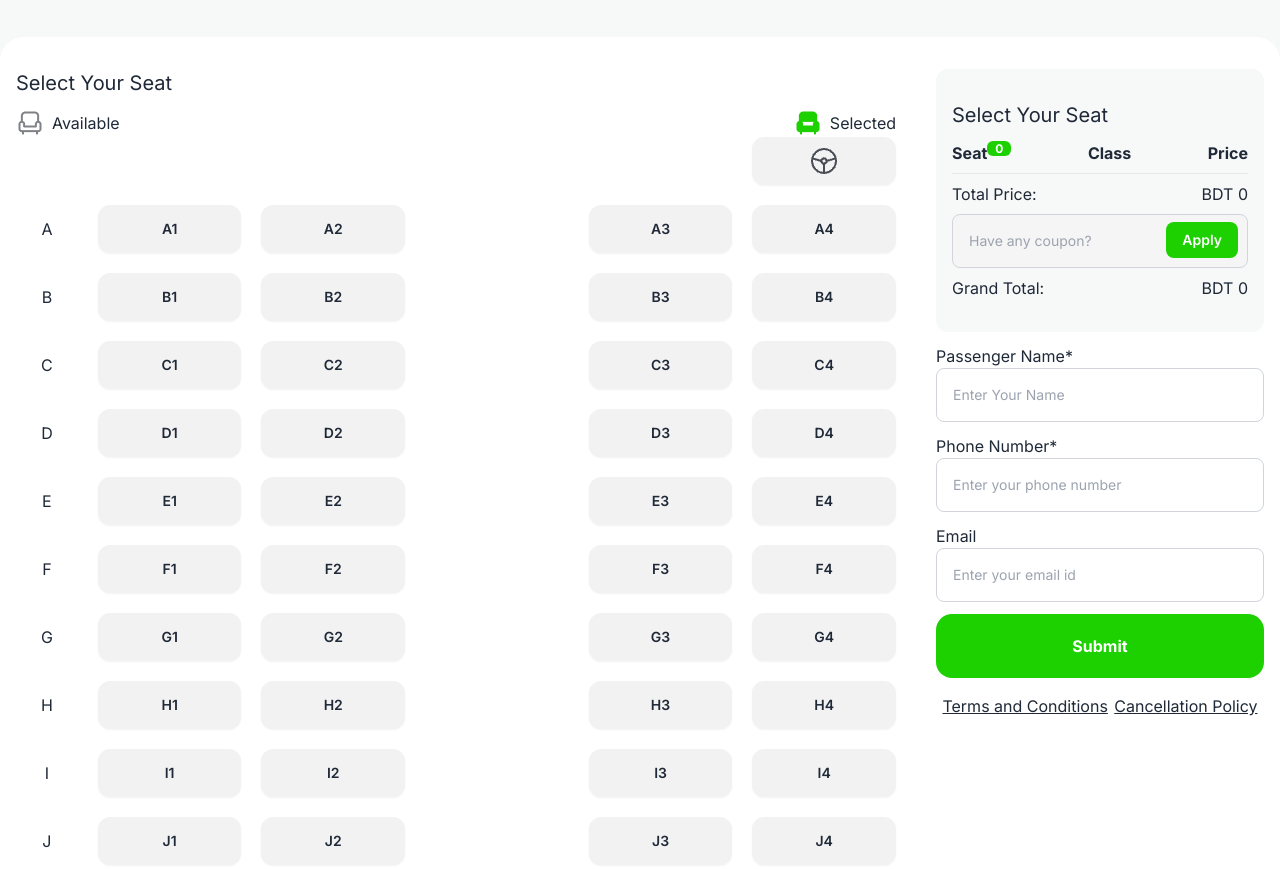
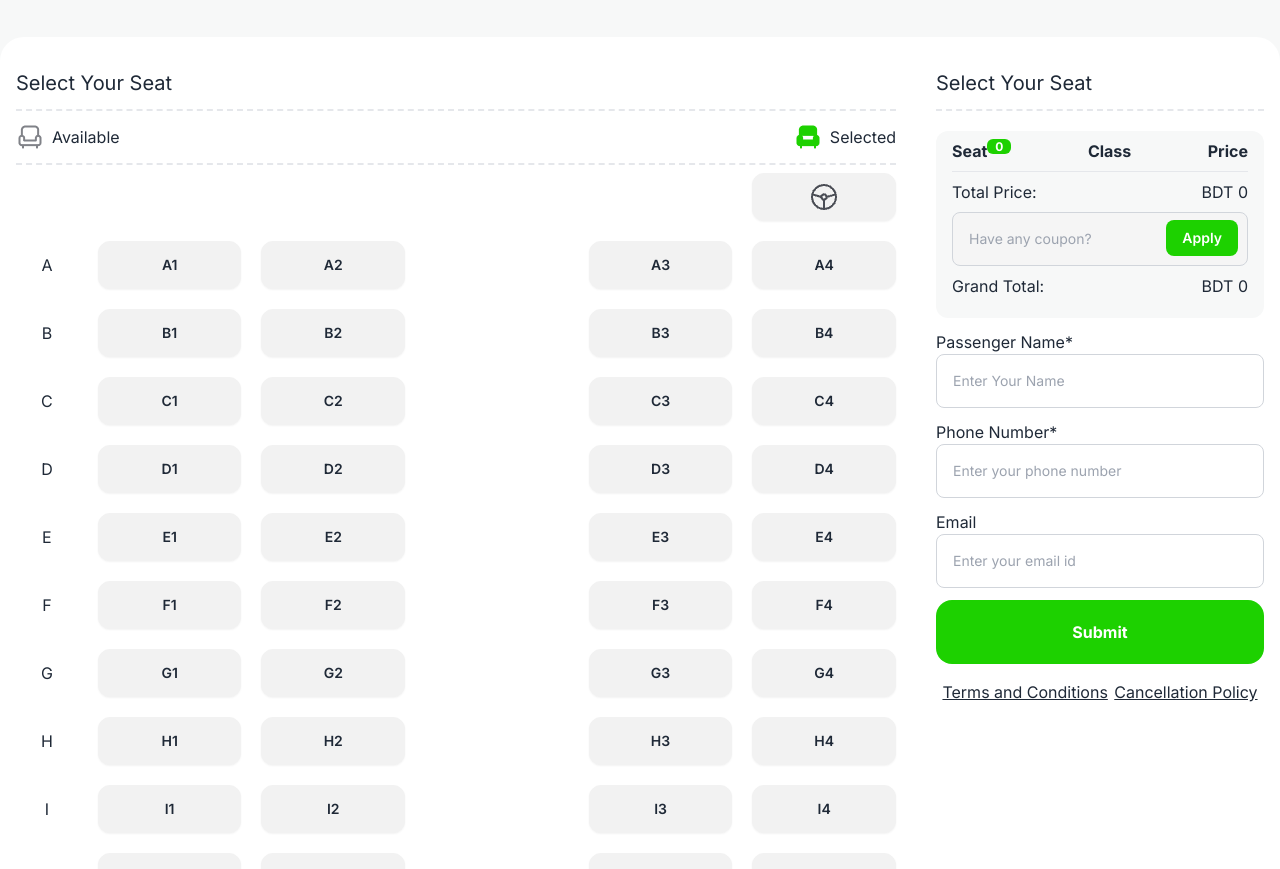
Before and after one commit to Reyad02/B9A5-smart-ticketing, a plain HTML site: page index.html in a window 1280 px wide. Shown: the part 1924-2793 px from the top of the page. Drawn offline with nearby package versions, Linux system fonts and the light colour scheme.

Commit message:
some partial design added

```diff
--- a/index.html
+++ b/index.html
@@ -202,8 +202,9 @@
             <!-- seats part and fear calc -->
             <div class="grid grid-cols-7 gap-10 mt-10 lg:mt-0 bg-white px-4 py-8 rounded-3xl">
                 <div class="col-span-7 lg:col-span-5 ">
-                    <h1 class="text-xl mb-3">Select Your Seat</h1>
-                    <div class="flex justify-between">
+                    <h1 class="text-xl mb-3 border-b-2 pb-3 border-dashed">Select Your Seat</h1>
+                    <!-- <hr class="border-dashed border-2"> -->
+                    <div class="flex justify-between border-b-2 pb-3 border-dashed">
                         <div class="flex items-center gap-2">
                             <img src="images/seat-gray.png" alt="">
                             <p>Available</p>
@@ -216,7 +217,7 @@
 
                     <!-- seat  -->
                     <div class="grid grid-cols-11 items-center gap-5">
-                        <button class="btn rounded-xl" style="grid-column: 10/span 2;"><img src="images/Vector.png"
+                        <button class="btn rounded-xl mt-2" style="grid-column: 10/span 2;"><img src="images/Vector.png"
                                 alt=""></button>
                         <p class="col-span-1 text-center">A</p>
                         <button class="btn col-span-2 seat-btn rounded-xl" id="a1">A1</button>
@@ -281,12 +282,12 @@
 
                     </div>
                 </div>
-                <div class="col-span-7 lg:col-span-2">
-                    <div class="bg-[#F7F8F8] rounded-xl px-4 py-8">
-                        <h1 class="text-xl mb-3">Select Your Seat</h1>
-                        <div class="space-y-2">
+                <div class="col-span-7 lg:col-span-2 ">
+                    <div class=" rounded-xl ">
+                        <h1 class="text-xl mb-5 border-b-2 pb-3  border-dashed">Select Your Seat</h1>
+                        <div class="space-y-2 bg-[#F7F8F8] px-4 pt-2 rounded-xl">
                             <div id="selected-seat-info">
-                                <div class="flex justify-between">
+                                <div class="flex justify-between" id="first-child">
                                     <p class="font-bold">Seat<sup class="bg-[#1DD100] text-white px-2 rounded-md"
                                             id="sup-seat">0</sup>
                                     </p>
@@ -316,7 +317,7 @@
 
                             </div>
 
-                            <div class="flex justify-between ">
+                            <div class="flex justify-between pb-5">
                                 <p>Grand Total: </p>
                                 <p>BDT <span id="grand-sum">0</span></p>
                             </div>
--- a/js/app.js
+++ b/js/app.js
@@ -5,6 +5,7 @@ let busSeat = document.getElementById("bus-seat");
 const couponText = document.getElementById("coupon");
 let discountP = document.getElementById("discount");
 let discountDiv = document.getElementById("discount-div");
+let firstChild = document.getElementById("first-child");
 
 let sum = 0;
 let grandTotal = 0;
@@ -79,6 +80,13 @@ function selectedSeatInfo(seat) {
     div.appendChild(seatP);
     div.appendChild(classP);
     div.appendChild(priceP);
+
+    div.classList.add("pt-2")
+
+    firstChild.classList.add("border-b-2")
+    firstChild.classList.add("pb-3")
+    firstChild.classList.add("border-dashed")
+
     parentDiv.appendChild(div);
 }
 
```
